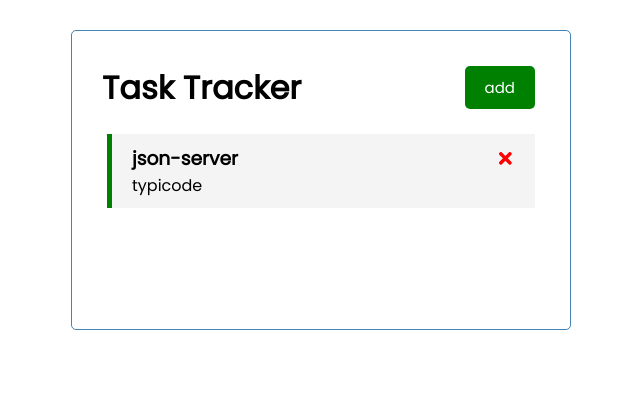
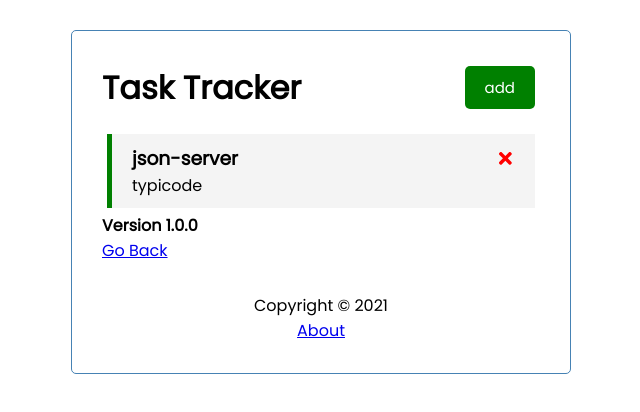
Before and after one commit to andregit1/task_tracker, a React (Create React App) app: page /about in a window 1280 px wide. Shown: the top 412 px of the page, without its empty margins (319-959 px from the left). Built offline with nearby package versions, Linux system fonts and the light colour scheme; data requests are answered from the project's data file.

Commit message:
install react-router-dom (required: npm install and yarn add)

```diff
--- a/package.json
+++ b/package.json
@@ -10,6 +10,7 @@
     "react": "^17.0.2",
     "react-dom": "^17.0.2",
     "react-icons": "^4.3.1",
+    "react-router-dom": "^5.3.0",
     "react-scripts": "4.0.3",
     "serve": "^12.0.1",
     "web-vitals": "^1.0.1"
--- a/src/App.js
+++ b/src/App.js
@@ -1,7 +1,10 @@
 import { useState, useEffect } from "react";
+import { BrowserRouter as Router, Route } from 'react-router-dom';
 import Header from "./components/Header";
+import Footer from "./components/Footer";
 import Tasks from "./components/Tasks";
 import Addtask from "./components/AddTask";
+import About from "./components/About";
 
 const App = () => {
   const [showAddTask, setShowAddTask] = useState(false)
@@ -103,6 +106,7 @@
   }
 
   return (
+    <Router>
       <div className="container">
         {/* makes button add toggling */}
         <Header
@@ -126,7 +130,12 @@
           : 'No Tasks to show'
         }
 
+        <Route path='/about' component={About} />
+
+        <Footer />
+
       </div>
+    </Router>
   );
 }
 
--- /dev/null
+++ b/src/components/About.js
@@ -0,0 +1,10 @@
+const About = () => {
+  return (
+    <div>
+      <h4>Version 1.0.0</h4>
+      <a href='/'>Go Back</a>
+    </div>
+  );
+}
+
+export default About;
--- /dev/null
+++ b/src/components/Footer.js
@@ -0,0 +1,10 @@
+const Footer = () => {
+  return (
+    <footer>
+      <p>Copyright &copy; 2021</p>
+      <a href="/about">About</a>
+    </footer>
+  );
+}
+
+export default Footer;
```
Also changed, not shown: 2 other files (tests, documents, lock files or other folders). Lines whose indentation alone changed are shown as unchanged.
